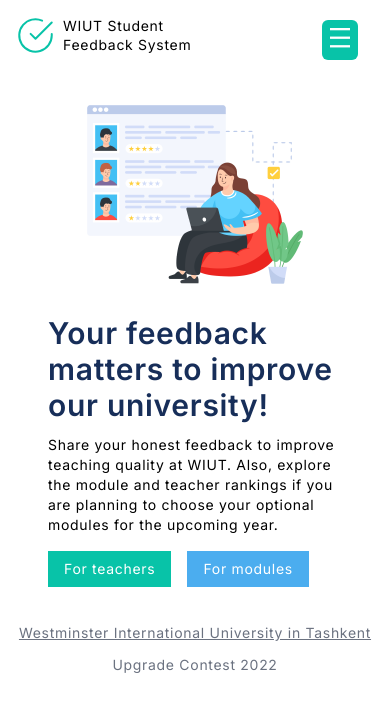
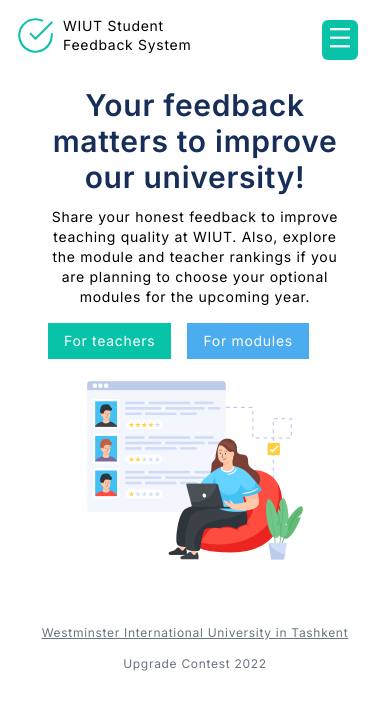
Before and after one commit to sabohat/feedback-app, a Next.js app: page / in a window 390 px wide. Shown: the top 712 px of the page. Built offline with nearby package versions, Linux system fonts and the light colour scheme.

Commit message:
responsiveness

```diff
--- a/components/WelcomeScreen.js
+++ b/components/WelcomeScreen.js
@@ -5,8 +5,8 @@
 export default function WelcomeScreen() {
   return (
     <section>
-      <div className="wrapper flex items-center justify-between flex-col-reverse md:flex-row">
-        <div className="md:w-1/2 flex flex-col justify-center space-y-3">
+      <div className="wrapper flex items-center justify-between flex-col md:flex-row">
+        <div className="md:w-1/2 flex flex-col justify-center space-y-3 text-center md:text-left">
           <h2 className="section-title md:w-[400px] text-fontBlue">
             Your feedback matters to improve our university!
           </h2>
--- a/components/layout/Footer.js
+++ b/components/layout/Footer.js
@@ -3,7 +3,7 @@
 export default function Footer() {
   return (
     <footer>
-      <div className="wrapper flex flex-col items-center justify-center space-y-3  text-gray-500 text-sm text-center">
+      <div className="wrapper flex flex-col items-center justify-center space-y-3  text-gray-500 text-[12px] md:text-sm text-center">
         <span className="underline">
           Westminster International University in Tashkent
         </span>
```
